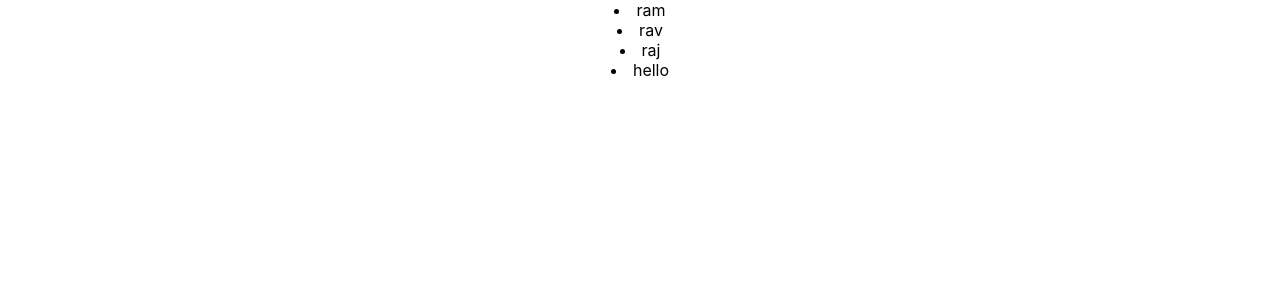
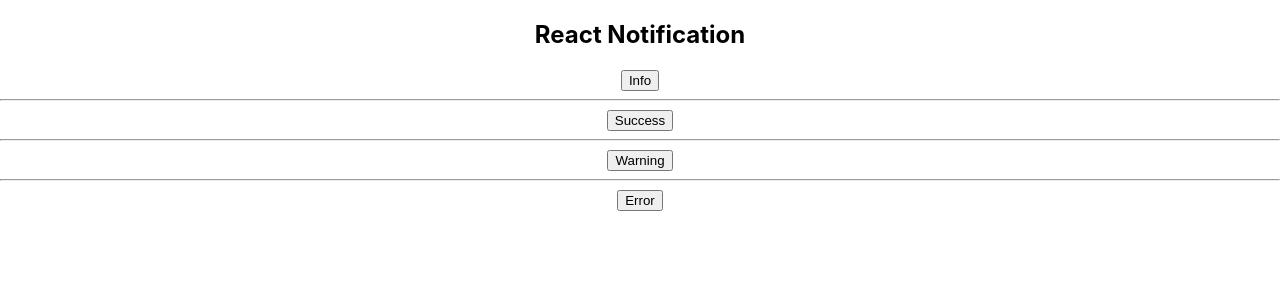
Before and after one commit to prajapatihet/statehandling, a React (Create React App) app: page / in a window 1280 px wide. Shown: the top 300 px of the page. Built offline with nearby package versions, Linux system fonts and the light colour scheme.

Commit message:
react notification

```diff
--- a/package.json
+++ b/package.json
@@ -8,6 +8,7 @@
     "@testing-library/user-event": "^13.5.0",
     "react": "^18.3.1",
     "react-dom": "^18.3.1",
+    "react-notifications": "^1.7.4",
     "react-scripts": "5.0.1",
     "web-vitals": "^2.1.4"
   },
--- a/src/App.js
+++ b/src/App.js
@@ -1,8 +1,10 @@
 // import { useState } from 'react';
+import { NotificationContainer, NotificationManager } from 'react-notifications';
 import './App.css';
 // import Faqs from './Faqs'
 // import btnModule from './Button.module.css';
 // import { questions } from './Data/faqs';
+import 'react-notifications/lib/notifications.css';
 
 function App() {
   // let [status, setStatus] = useState(false)
@@ -15,15 +17,56 @@ function App() {
 
   // let [showAns, setShowAns] = useState(questions[0].id)
 
-  let n = ["ram", "rav", "raj", "hello"];
+  // let n = ["ram", "rav", "raj", "hello"];
+
+  let createNotification = (t) => {
+    return () => {
+      // eslint-disable-next-line
+      switch (t) {
+        case 'info':
+          NotificationManager.info('Info message');
+          break;
+        case 'success':
+          NotificationManager.success('Success message', 'Title here');
+          break;
+        case 'warning':
+          NotificationManager.warning('Warning message', 'Close after 3000ms', 3000);
+          break;
+        case 'error':
+          NotificationManager.error('Error message', 'Click me!', 5000, () => {
+            alert('callback');
+          });
+          break;
+      }
+    };
+  };
+
   return (
     <div className="App">
+      <NotificationContainer />
+      <h2>React Notification</h2>
+      <button className='btn btn-info'
+        onClick={createNotification('info')}>Info
+      </button>
+      <hr />
+      <button
+        onClick={createNotification('success')}>Success
+      </button>
+      <hr />
+      <button
+        onClick={createNotification('warning')}>Warning
+      </button>
+      <hr />
+      <button
+        onClick={createNotification('error')}>Error
+      </button>
 
-      {n.map((item, i) => {
+
+      {/* {n.map((item, i) => {
         return (
           <li key={i}>{item}</li>
         )
-      })}
+      })} */}
 
 
 
```
Also changed, not shown: 1 other file (tests, documents, lock files or other folders).
